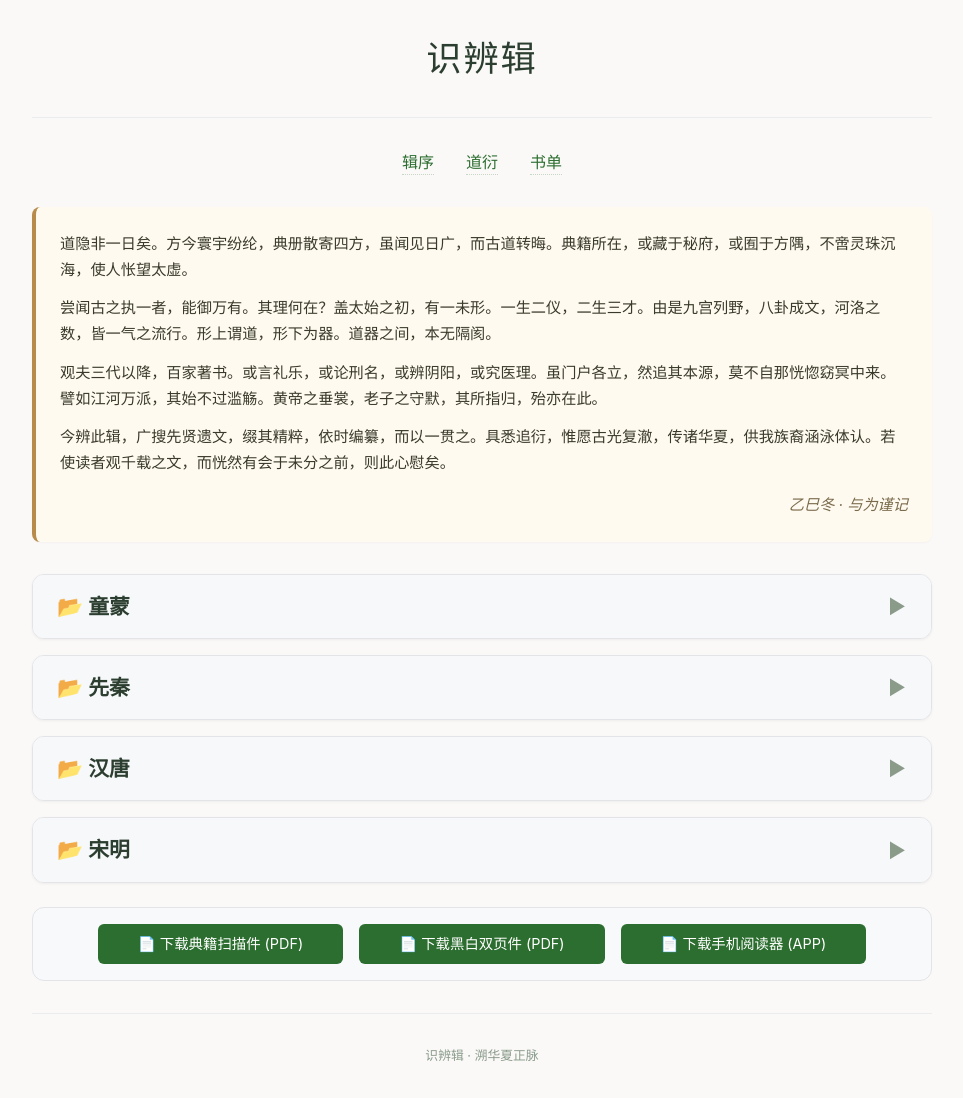
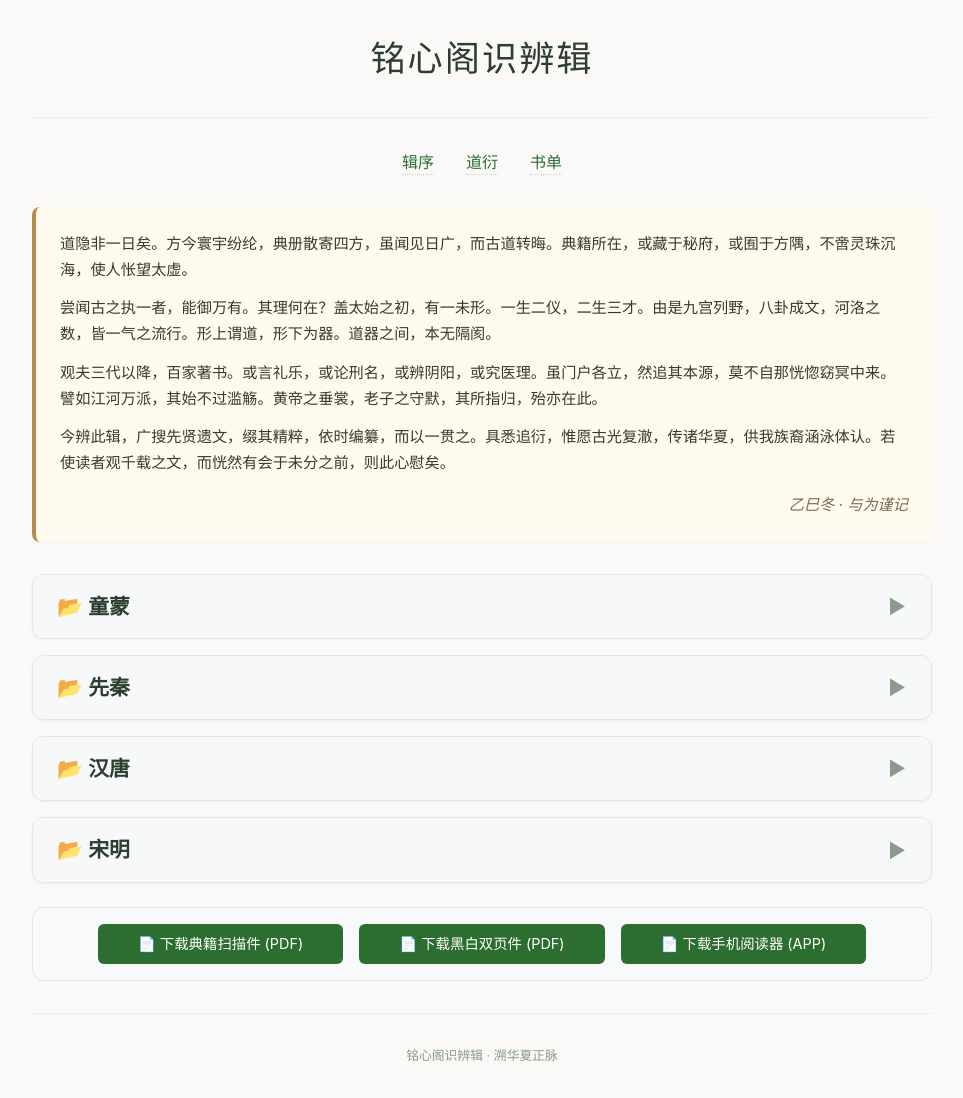
Before and after one commit to chixiao994/chixiao994.github.io, a Jekyll site: the page shibianji/index.html, which Jekyll copies as it is, in a window 1280 px wide. Shown: the whole page, without its empty margins (158-1121 px from the left). Built offline with Jekyll 4.4.1, drawn with Linux system fonts in a browser that asks for light colours.

Commit message:
Update index.html

```diff
--- a/shibianji/index.html
+++ b/shibianji/index.html
@@ -244,7 +244,7 @@
 <body>
 <div class="container">
     <div class="header">
-        <h1>识辨辑</h1>
+        <h1>铭心阁识辨辑</h1>
     </div>
 
     <div class="nav">
@@ -272,7 +272,7 @@
     </div>
 
     <div class="footer">
-        <p>识辨辑 · 溯华夏正脉</p>
+        <p>铭心阁识辨辑 · 溯华夏正脉</p>
     </div>
 </div>
 
```
